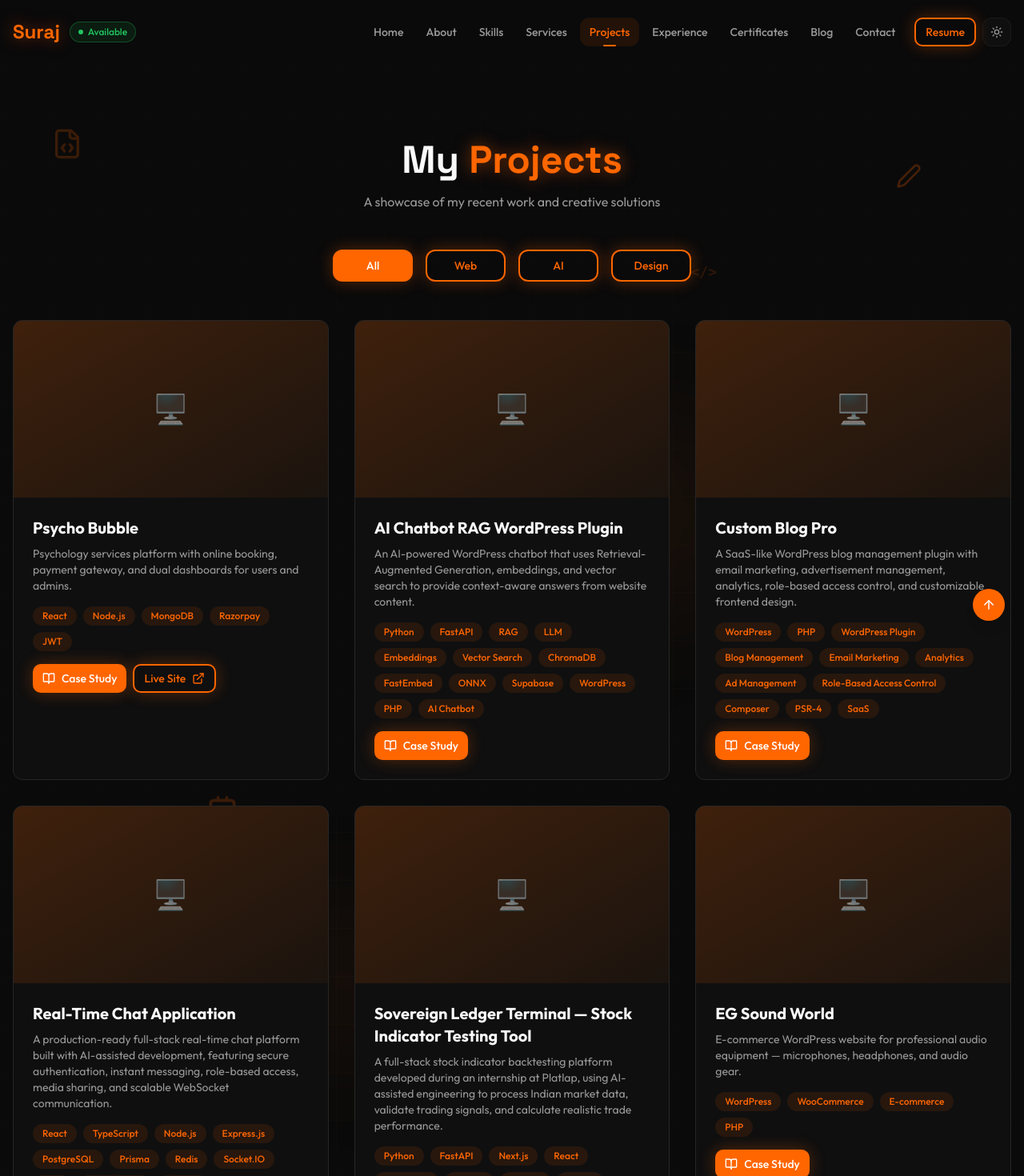
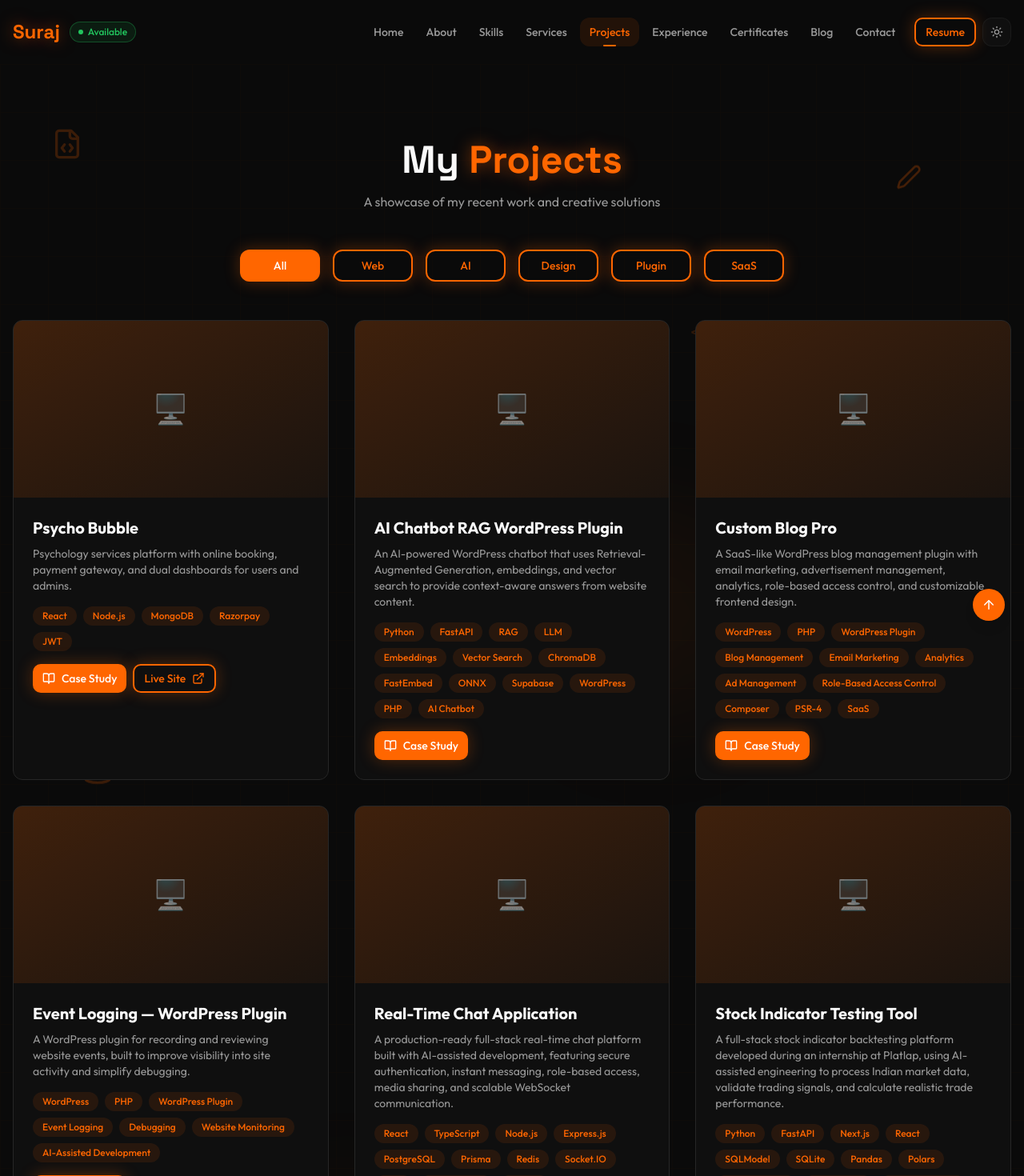
Before and after one commit to SurajK88888/my_portfolio, a React (Vite) app: page /projects in a window 1280 px wide. Shown: the top 1470 px of the page at 80% size. Built offline with nearby package versions, Linux system fonts and the light colour scheme; the HTML template or start-up script is replaced by a standard one.

Commit message:
Expand project categories and add new projects
Updated project categories to include 'Plugin' and 'SaaS'. Added new projects with relevant details and adjusted existing project categories.

```diff
--- a/src/data/projects.ts
+++ b/src/data/projects.ts
@@ -10,7 +10,7 @@ export interface Project {
   shortDescription: string;
   fullDescription: string;
   tags: string[];
-  category: "Web" | "AI" | "Design";
+  category: "Web" | "AI" | "Design" | "Plugin" | "SaaS";
   link?: string;           // Live site URL
   github?: string;         // GitHub repo URL
   image?: string;          // Preview image path (add later)
@@ -94,7 +94,7 @@ export const projects: Project[] = [
     "PSR-4",
     "SaaS"
   ],
-  category: "WordPress",
+  category: "Plugin",
   github:
     "https://github.com/SurajK88888/Custom-Blogging-Plugin",
   link: "",
@@ -106,6 +106,35 @@ export const projects: Project[] = [
   outcome:
     "Built a SaaS-style WordPress blog management solution that brings content management, marketing, advertising, analytics, access control, and frontend customization into a unified plugin. The project demonstrates practical WordPress plugin development, PHP architecture, Composer/PSR-4 autoloading, admin dashboard development, and the design of extensible WordPress-based software.",
   year: "2026",
+},
+  {
+  id: "event-logging-wp-plugin",
+  title: "Event Logging — WordPress Plugin",
+  shortDescription:
+    "A WordPress plugin for recording and reviewing website events, built to improve visibility into site activity and simplify debugging.",
+  fullDescription:
+    "A WordPress event-logging plugin designed to capture important site activity in a structured, accessible way. The project focuses on helping WordPress administrators monitor events, investigate issues, and maintain clearer operational records from within the WordPress environment. AI-assisted development tools, including Antigravity and Codex, were used to accelerate implementation, debugging, and refinement.",
+  tags: [
+    "WordPress",
+    "PHP",
+    "WordPress Plugin",
+    "Event Logging",
+    "Debugging",
+    "Website Monitoring",
+    "AI-Assisted Development"
+  ],
+  category: "Plugin",
+  github:
+    "https://github.com/SurajK88888/Event-Logging-Wp-Plugin",
+  link: "",
+  image: "",
+  challenge:
+    "WordPress site activity can be difficult to trace when events and operational details are not recorded in one clear location.",
+  solution:
+    "Built a dedicated WordPress plugin that provides an event-logging foundation for capturing and reviewing relevant site activity.",
+  outcome:
+    "Created a reusable WordPress plugin project that supports improved site observability and a more streamlined debugging workflow.",
+  year: "2026"
 },
 {
   id: "real-time-chat-application",
@@ -139,7 +168,7 @@ export const projects: Project[] = [
 },
   {
   id: "stock-indicator-testing-tool",
-  title: "Sovereign Ledger Terminal — Stock Indicator Testing Tool",
+  title: "Stock Indicator Testing Tool",
   shortDescription:
     "A full-stack stock indicator backtesting platform developed during an internship at Platlap, using AI-assisted engineering to process Indian market data, validate trading signals, and calculate realistic trade performance.",
   fullDescription:
@@ -160,7 +189,7 @@ export const projects: Project[] = [
     "Data Processing",
     "AI-Assisted Development"
   ],
-  category: "FinTech",
+  category: "SaaS",
   github:
     "https://github.com/SurajK88888/stock-indicator-testing-tool",
   link: "",
@@ -199,5 +228,5 @@ export const projects: Project[] = [
 ];
 
 // All filter categories — add new ones here if you add new project categories
-export const projectCategories = ["All", "Web", "AI", "Design"] as const;
+export const projectCategories = ["All", "Web", "AI", "Design","Plugin","SaaS"] as const;
 export type ProjectCategory = (typeof projectCategories)[number];
```
